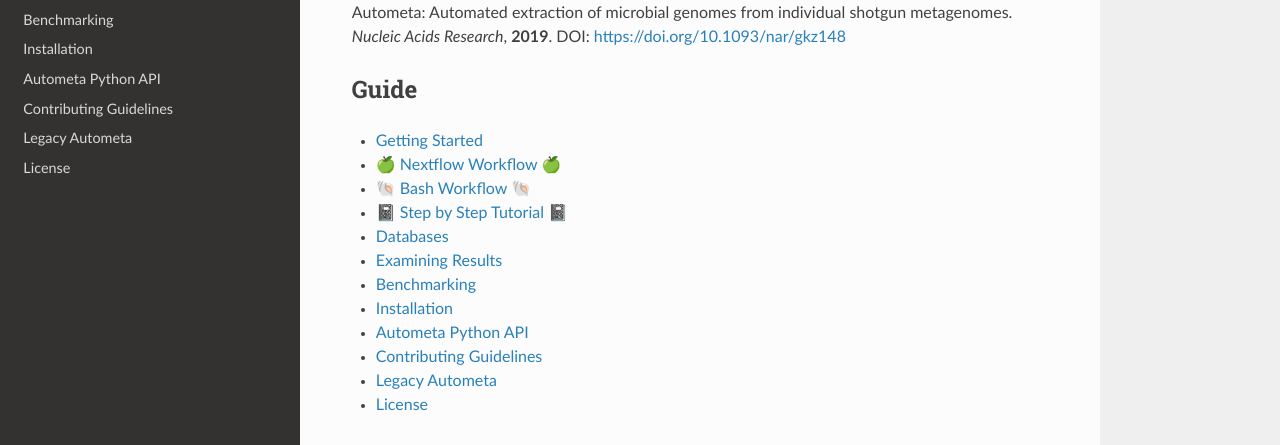
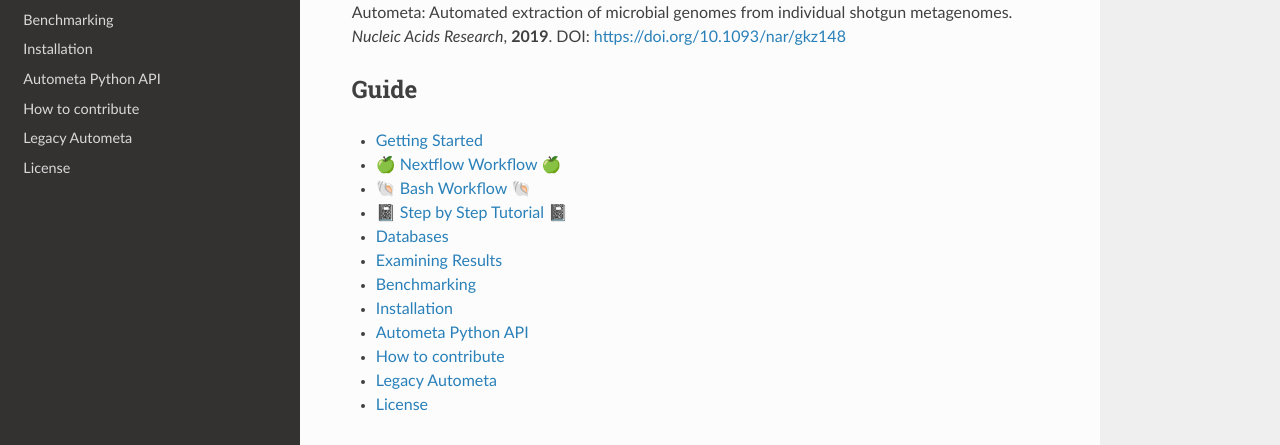
Before and after one commit to KwanLab/Autometa, a Sphinx documentation site: the page built from docs/source/index.rst, in a window 1280 px wide and 1225 px high. Shown: the part 303-748 px from the top of the window. Built offline with Sphinx 7.4.7 and the Read the Docs theme 2.0.0, drawn with Linux system fonts in a browser that asks for light colours; pages that are not in the unit, such as notebooks, are missing from menus.

Commit message:
:memo: Added contribution documentation

```diff
--- a/docs/source/contribution-guidelines.rst
+++ b/docs/source/how-to-contribute.rst
@@ -1,6 +1,6 @@
-=======================
-Contributing Guidelines
-=======================
+=================
+How to contribute
+=================
 
 Autometa is an open-source project developed on GitHub. If you would like to help develop
 Autometa or have ideas for new features please see our `contributing guidelines <https://github.com/KwanLab/Autometa/blob/dev/.github/CONTRIBUTING.md>`__
--- a/docs/source/index.rst
+++ b/docs/source/index.rst
@@ -24,7 +24,7 @@
    installation
    autometa-python-api
    scripts/usage
-   contribution-guidelines
+   how-to-contribute
    Autometa_modules/modules
    legacy-autometa
    license
```
Also changed, not shown: .github/CONTRIBUTING.md.
